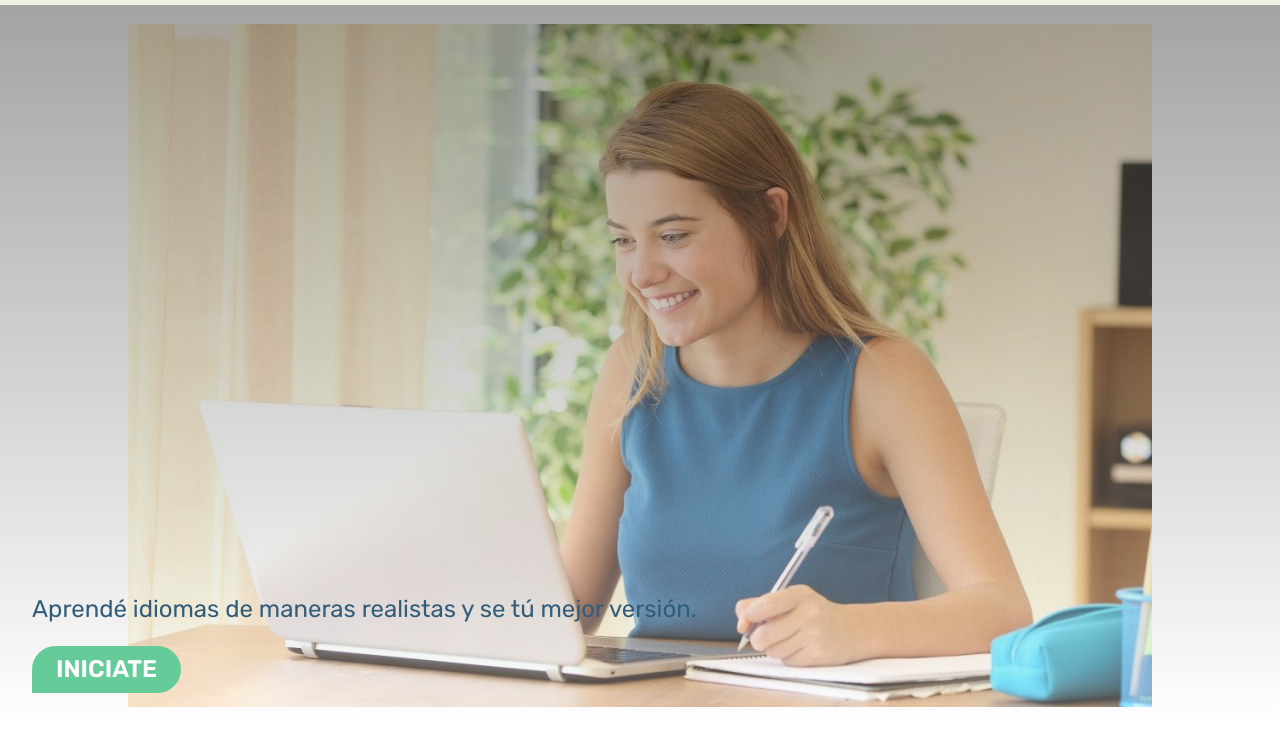
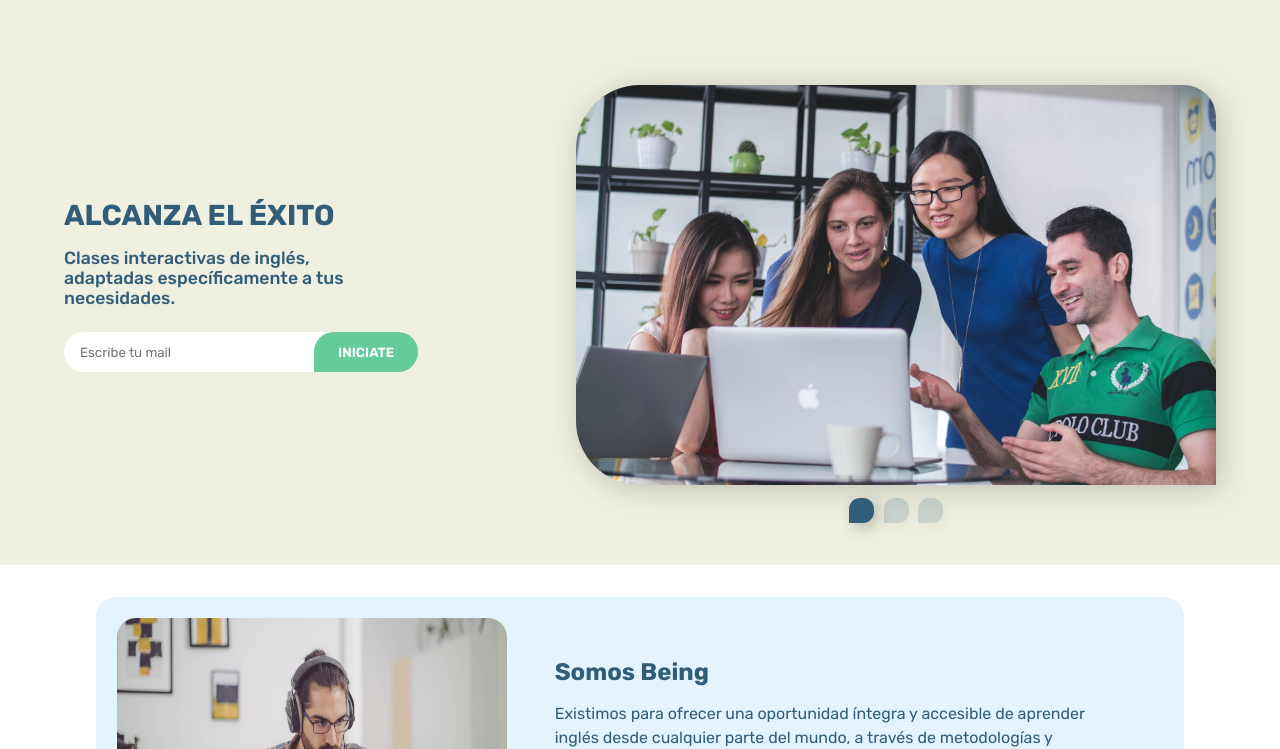
Before and after one commit to f-antonelli/being, a website: page index.html in a window 1280 px wide. Shown: the part 51-800 px from the top of the page. Drawn offline with nearby package versions, Linux system fonts and the light colour scheme.

Commit message:
adding carousel and fixing hero section

```diff
--- a/index.html
+++ b/index.html
@@ -5,6 +5,11 @@
     <meta http-equiv="X-UA-Compatible" content="IE=edge" />
     <meta name="viewport" content="width=device-width, initial-scale=1.0" />
     <link rel="stylesheet" href="./css/style.css" />
+    <!--Swipper-->
+    <link
+      rel="stylesheet"
+      href="https://unpkg.com/swiper@8/swiper-bundle.min.css"
+    />
     <title>Being</title>
   </head>
   <body>
@@ -34,13 +39,15 @@
           <li><a href="./pages/comunidad.html">Comunidad</a></li>
           <li><a href="./pages/plataforma.html">Plataforma</a></li>
           <li><a href="./pages/contacto.html">Contacto</a></li>
-          <li><a href="./pages/iniciate.html" class="a--getstarted">Iniciate</a></li>
+          <li>
+            <a href="./pages/iniciate.html" class="a--getstarted">Iniciate</a>
+          </li>
         </ul>
       </div>
     </nav>
 
-    <!--Main section-->
-    <section class="section1__wrapper">
+    <!--Main section | Mobile-->
+    <section class="wrapper__heromobile">
       <div class="hero__img"></div>
       <div class="hero__content">
         <p class="hero__text">
@@ -50,7 +57,38 @@
       </div>
     </section>
 
-    <!--Identity section-->
+    <!--Main section | Mobile-->
+    <section class="wrapper__herodesktop">
+      <div class="container-herobox">
+        <div class="main-content">
+          <h1>ALCANZA EL ÉXITO</h1>
+          <p>
+            Clases interactivas de inglés, adaptadas específicamente a tus
+            necesidades.
+          </p>
+          <div class="input-main">
+            <input type="text" name="bar" placeholder="Escribe tu mail" />
+            <button>INICIATE</button>
+          </div>
+        </div>
+        <div class="swiper-container swiper mySwiper">
+          <div class="swiper-wrapper">
+            <div class="swiper-slide">
+              <img src="./assets/images/carousel-1.jpg" alt="carousel-1" />
+            </div>
+            <div class="swiper-slide">
+              <img src="./assets/images/carousel-2.jpg" alt="carousel-2" />
+            </div>
+            <div class="swiper-slide">
+              <img src="./assets/images/carousel-3.jpg" alt="carousel-3" />
+            </div>
+          </div>
+          <div class="carousel-buttons swiper-pagination"></div>
+        </div>
+      </div>
+    </section>
+
+    <!--Identity section | Mobile -->
     <section class="identity__wrapper">
       <div class="identity__textbox">
         <h2 class="identity--title">Identidad</h2>
@@ -71,6 +109,8 @@
         />
       </div>
     </section>
+
+    <!--Identity section | Desktop -->
     <section class="identity__wrapper__desktop">
       <div class="identity__textbox">
         <h2 class="identity--title">Somos Being</h2>
@@ -331,5 +371,17 @@
         </div>
       </div>
     </section>
+    <script src="https://unpkg.com/swiper@8/swiper-bundle.min.js"></script>
+
+    <!-- Initialize Swiper -->
+    <script>
+      var swiper = new Swiper(".mySwiper", {
+        effect: "flip",
+        grabCursor: true,
+        pagination: {
+          el: ".swiper-pagination",
+        },
+      });
+    </script>
   </body>
 </html>
--- a/scss/components/_nav.scss
+++ b/scss/components/_nav.scss
@@ -20,44 +20,3 @@
 .wrapper-navdesktop {
   display: none;
 }
-
-// desktop styles
-@media (min-width: 1100px) {
-  .wrapper-navmobile {
-    display: none;
-  }
-  .wrapper-navdesktop {
-    display: flex;
-    justify-content: space-between;
-    align-items: center;
-    background-color: $cream;
-    height: 3.5rem;
-    padding: 0 3rem;
-    .nav__logo {
-      cursor: pointer;
-      width: 7rem;
-      height: auto;
-    }
-    .nav__ul {
-      li {
-        display: inline-block;
-        list-style-type: none;
-        padding: 0 1rem;
-        .a--offer {
-          color: $dark-green;
-        }
-        .a--getstarted {
-          @include boxSections($dark-green);
-          padding: 0.5rem 1.3rem;
-          color: #ffffff;
-        }
-        a {
-          font-size: 1.1rem;
-          font-weight: 500;
-          text-decoration: none;
-          color: $dark-blue;
-        }
-      }
-    }
-  }
-}
--- a/scss/components/_section1.scss
+++ b/scss/components/_section1.scss
@@ -1,9 +1,10 @@
-.section1__wrapper {
+.wrapper__heromobile {
   position: relative;
   height: 90vh;
   .hero__img {
     background: linear-gradient(rgba(26, 26, 26, 0.4), rgba(255, 255, 255, 0.3)),
       url(./../assets/images/learning3.jpg) center center no-repeat;
+      background-size: cover;
     object-fit: cover;
     width: 100%;
     height: 100%;
@@ -36,3 +37,6 @@
     }
   }
 }
+.wrapper__herodesktop {
+  display: none;
+}
--- /dev/null
+++ b/scss/responsive/_mediaQueries.scss
@@ -0,0 +1,129 @@
+// desktop styles
+@media (min-width: 1000px) {
+  // navbar
+  .wrapper-navmobile {
+    display: none !important;
+  }
+  .wrapper-navdesktop {
+    display: flex !important;
+    justify-content: space-between;
+    align-items: center;
+    background-color: $cream;
+    height: 3.5rem;
+    padding: 0 3rem;
+    .nav__logo {
+      cursor: pointer;
+      width: 7rem;
+      height: auto;
+    }
+    .nav__ul {
+      li {
+        display: inline-block;
+        list-style-type: none;
+        padding: 0 1rem;
+        .a--offer {
+          color: $dark-green;
+        }
+        .a--getstarted {
+          @include boxSections($dark-green);
+          padding: 0.5rem 1.3rem;
+          color: #ffffff;
+        }
+        a {
+          font-size: 1.1rem;
+          font-weight: 500;
+          text-decoration: none;
+          color: $dark-blue;
+        }
+      }
+    }
+  }
+  // main section
+  .wrapper__heromobile {
+    display: none !important;
+  }
+  .wrapper__herodesktop {
+    background-color: $cream;
+    display: flex !important;
+    align-items: center;
+    justify-content: center;
+    margin: auto;
+    .container-herobox {
+      display: flex;
+      align-items: center;
+      height: 70vh;
+      width: 90%;
+      color: $dark-blue;
+      max-width: 1400px;
+      .main-content {
+        flex: .8;
+        h1 {
+          text-transform: uppercase;
+          margin-bottom: 1rem;
+          font-size: 1.8rem;
+        }
+        p {
+          width: 21rem;
+          margin-bottom: 1.5rem;
+          font-size: 1.1rem;
+          font-weight: 500;
+        }
+        .input-main {
+          display: flex;
+          input {
+            outline: none;
+            border: none;
+            width: 280px;
+            border-radius: 1.5rem;
+            padding: 0.8rem 1rem;
+          }
+          button {
+            cursor: pointer;
+            outline: none;
+            border: none;
+            padding: 0.6rem 1.5rem;
+            border-radius: 1.5rem 1.5rem 1.5rem 0;
+            font-weight: 600;
+            background-color: $dark-green;
+            color: #fff;
+            transform: translateX(-30px);
+          }
+        }
+      }
+      .swiper-container {
+        flex: 1;
+        display: flex;
+        justify-content: center;
+        width: 20rem;
+        height: 25rem;
+        max-width: 750px;
+        .swiper-slide {
+          img {
+            border-radius: 4rem 2rem 0 4rem !important;
+            filter: drop-shadow(4px 4px 15px rgba(0, 0, 0, 0.2));
+            width: 100%;
+            height: 100%;
+            object-fit: cover;
+          }
+        }
+        .swiper-pagination {
+          transform: translateY(4rem);
+          display: flex;
+          justify-content: center;
+          margin: 1rem 0;
+          .swiper-pagination-bullet {
+            cursor: pointer;
+            width: 25px;
+            height: 25px;
+            margin: 0 0.3rem;
+            border-radius: 0.7rem 0.7rem 0.7rem 0;
+            box-shadow: 4px 4px 15px rgba(0, 0, 0, 0.25);
+            background-color: $dark-blue;
+            outline: none;
+            border: none;
+          }
+        }
+      }
+    }
+  }
+}
--- a/scss/style.scss
+++ b/scss/style.scss
@@ -4,6 +4,8 @@
 @import "./settings/colors";
 // mixins
 @import "./settings/mixins";
+//  responsive
+@import './responsive/mediaQueries';
 // components
 @import "./components/nav";
 @import "./components/section1";
```
Also changed, not shown: assets/images/carousel-1.jpg (added), assets/images/carousel-2.jpg (added), assets/images/carousel-3.jpg (added), css/style.css.
